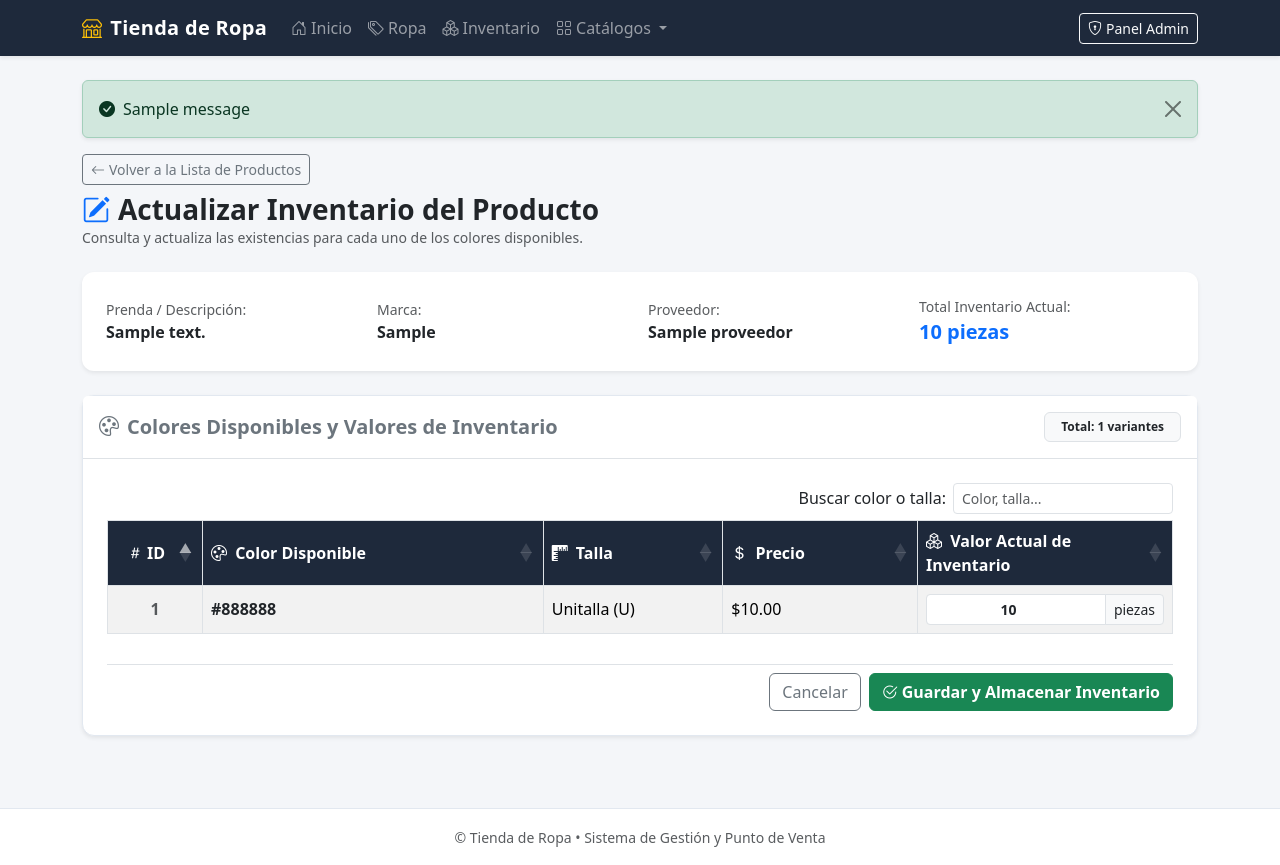
After one commit to FredyGarcia09/TiendaRopa, a Django app: page /inventario/1/ in a window 1280 px wide. The commit adds this page. Run offline with Django 5.2, Linux system fonts and the light colour scheme; tables that the repository leaves empty hold one stand-in row (values such as "Sample post"); one stand-in notice (Sample message) is shown; some libraries are stand-ins or nearby versions.

Commit message:
feat: implementar módulo de consulta y actualización de inventario por color con DataTables y documentación AV1

```diff
--- /dev/null
+++ b/gestion/templates/inventario_detalle.html
@@ -0,0 +1,158 @@
+{% extends "pagina_maestra.html" %}
+
+{% block title %}Actualizar Inventario - {{ ropa.descripcion|default:ropa.marca }}{% endblock %}
+
+{% block estilos %}
+<!-- DataTables Bootstrap 5 CSS -->
+<link rel="stylesheet" href="https://cdn.datatables.net/2.1.8/css/dataTables.bootstrap5.min.css">
+
+<style>
+    .table-container {
+        border-radius: 0.75rem;
+        border: 1px solid #e2e8f0;
+    }
+    table.dataTable thead th {
+        background-color: #1e293b !important;
+        color: #ffffff !important;
+        font-weight: 600;
+        vertical-align: middle;
+    }
+    table.dataTable tbody tr:hover {
+        background-color: #f8fafc;
+    }
+</style>
+{% endblock %}
+
+{% block content %}
+<div class="mb-4">
+    <a href="{% url 'inventario_lista' %}" class="btn btn-outline-secondary btn-sm mb-2">
+        <i class="bi bi-arrow-left me-1"></i>Volver a la Lista de Productos
+    </a>
+    <h3 class="fw-bold mb-0 text-dark">
+        <i class="bi bi-pencil-square text-primary me-2"></i>Actualizar Inventario del Producto
+    </h3>
+    <p class="text-muted small mb-0">Consulta y actualiza las existencias para cada uno de los colores disponibles.</p>
+</div>
+
+<!-- Tarjeta de Información General del Producto -->
+<div class="card shadow-sm border-0 mb-4 bg-white" style="border-radius: 0.75rem; border: 1px solid #e2e8f0;">
+    <div class="card-body p-4">
+        <div class="row g-3 align-items-center">
+            <div class="col-sm-6 col-md-3">
+                <span class="text-muted small d-block">Prenda / Descripción:</span>
+                <strong class="fs-6 text-dark">{{ ropa.descripcion|default:ropa.marca }}</strong>
+            </div>
+            <div class="col-sm-6 col-md-3">
+                <span class="text-muted small d-block">Marca:</span>
+                <span class="fw-semibold">{{ ropa.marca }}</span>
+            </div>
+            <div class="col-sm-6 col-md-3">
+                <span class="text-muted small d-block">Proveedor:</span>
+                <span class="fw-semibold">{{ ropa.proveedor.nombre }}</span>
+            </div>
+            <div class="col-sm-6 col-md-3">
+                <span class="text-muted small d-block">Total Inventario Actual:</span>
+                <span class="fs-5 fw-bold text-primary">{{ total_stock }} piezas</span>
+            </div>
+        </div>
+    </div>
+</div>
+
+<!-- Formulario con Tabla de Colores y Existencias -->
+<div class="card shadow-sm table-container mb-5">
+    <div class="card-header bg-white py-3 border-bottom d-flex justify-content-between align-items-center">
+        <h5 class="mb-0 fw-semibold text-secondary">
+            <i class="bi bi-palette me-2"></i>Colores Disponibles y Valores de Inventario
+        </h5>
+        <span class="badge bg-light text-dark border px-3 py-2">
+            Total: {{ modelos|length }} variantes
+        </span>
+    </div>
+    <div class="card-body p-3 p-md-4">
+        {% if modelos %}
+        <form method="post" action="">
+            {% csrf_token %}
+            <div class="table-responsive mb-4">
+                <table id="tablaColores" class="table table-striped table-bordered table-hover align-middle w-100">
+                    <thead>
+                        <tr>
+                            <th class="text-center" style="width: 60px;"><i class="bi bi-hash"></i> ID</th>
+                            <th><i class="bi bi-palette me-1"></i> Color Disponible</th>
+                            <th><i class="bi bi-rulers me-1"></i> Talla</th>
+                            <th><i class="bi bi-currency-dollar me-1"></i> Precio</th>
+                            <th style="width: 220px;"><i class="bi bi-boxes me-1"></i> Valor Actual de Inventario</th>
+                        </tr>
+                    </thead>
+                    <tbody>
+                        {% for modelo in modelos %}
+                        <tr>
+                            <td class="text-center text-muted fw-bold">{{ modelo.id }}</td>
+                            <td><strong class="text-dark">{{ modelo.color }}</strong></td>
+                            <td>{{ modelo.get_talla_display }} ({{ modelo.talla }})</td>
+                            <td>${{ modelo.precio }}</td>
+                            <td>
+                                <div class="input-group input-group-sm">
+                                    <input type="number"
+                                           name="stock_{{ modelo.id }}"
+                                           value="{{ modelo.stock }}"
+                                           min="0"
+                                           class="form-control text-center fw-semibold"
+                                           required>
+                                    <span class="input-group-text">piezas</span>
+                                </div>
+                            </td>
+                        </tr>
+                        {% endfor %}
+                    </tbody>
+                </table>
+            </div>
+
+            <div class="d-flex justify-content-end gap-2 pt-2 border-top">
+                <a href="{% url 'inventario_lista' %}" class="btn btn-outline-secondary">
+                    Cancelar
+                </a>
+                <button type="submit" class="btn btn-success fw-semibold">
+                    <i class="bi bi-check2-circle me-1"></i>Guardar y Almacenar Inventario
+                </button>
+            </div>
+        </form>
+        {% else %}
+        <div class="p-4 text-center text-muted">
+            <i class="bi bi-inbox fs-2 d-block mb-2"></i>
+            Este producto aún no cuenta con colores o modelos registrados en el sistema.
+            <div class="mt-3">
+                <a href="{% url 'inventario_lista' %}" class="btn btn-outline-secondary btn-sm">
+                    Volver a la lista
+                </a>
+            </div>
+        </div>
+        {% endif %}
+    </div>
+</div>
+{% endblock %}
+
+{% block scripts %}
+<!-- DataTables Core & Bootstrap 5 Integration -->
+<script src="https://cdn.datatables.net/2.1.8/js/dataTables.min.js"></script>
+<script src="https://cdn.datatables.net/2.1.8/js/dataTables.bootstrap5.min.js"></script>
+
+<script>
+    $(document).ready(function() {
+        $('#tablaColores').DataTable({
+            responsive: true,
+            paging: false, // Desactivar paginación para garantizar que todos los inputs del formulario se envíen en el POST
+            searching: true,
+            info: false,
+            language: {
+                decimal: "",
+                emptyTable: "No hay colores registrados",
+                loadingRecords: "Cargando datos...",
+                processing: "Procesando...",
+                search: "Buscar color o talla:",
+                searchPlaceholder: "Color, talla...",
+                zeroRecords: "No se encontraron colores coincidentes"
+            }
+        });
+    });
+</script>
+{% endblock %}
--- a/gestion/templates/pagina_maestra.html
+++ b/gestion/templates/pagina_maestra.html
@@ -86,6 +86,11 @@
                             <i class="bi bi-tags me-1"></i>Ropa
                         </a>
                     </li>
+                    <li class="nav-item">
+                        <a class="nav-link" href="{% url 'inventario_lista' %}">
+                            <i class="bi bi-boxes me-1"></i>Inventario
+                        </a>
+                    </li>
                     <li class="nav-item dropdown">
                         <a class="nav-link dropdown-toggle" href="#" role="button" data-bs-toggle="dropdown"
                             aria-expanded="false">
@@ -93,6 +98,7 @@
                         </a>
                         <ul class="dropdown-menu shadow-sm">
                             <li><a class="dropdown-item" href="{% url 'ropa' %}"><i class="bi bi-tags me-2 text-primary"></i>Ropa</a></li>
+                            <li><a class="dropdown-item" href="{% url 'inventario_lista' %}"><i class="bi bi-boxes me-2 text-info"></i>Inventario</a></li>
                             <li><hr class="dropdown-divider"></li>
                             <li><a class="dropdown-item" href="#"><i class="bi bi-layers me-2 text-secondary"></i>Modelos</a></li>
                             <li><a class="dropdown-item" href="#"><i class="bi bi-truck me-2 text-secondary"></i>Proveedores</a></li>
@@ -116,6 +122,14 @@
 
     <!-- Contenido Principal -->
     <main class="container my-4">
+        {% if messages %}
+            {% for message in messages %}
+                <div class="alert alert-{{ message.tags|default:'info' }} alert-dismissible fade show shadow-sm" role="alert">
+                    <i class="bi bi-check-circle-fill me-2"></i>{{ message }}
+                    <button type="button" class="btn-close" data-bs-dismiss="alert" aria-label="Cerrar"></button>
+                </div>
+            {% endfor %}
+        {% endif %}
         {% block content %}{% endblock %}
     </main>
 
--- a/gestion/urls.py
+++ b/gestion/urls.py
@@ -21,4 +21,6 @@ urlpatterns = [
     path('', views.HomeView.as_view(), name='home'),
     path('home/', views.HomeView.as_view(), name='home_alt'),
     path('ropa/', views.RopaListView.as_view(), name='ropa'),
+    path('inventario/', views.InventarioListView.as_view(), name='inventario_lista'),
+    path('inventario/<int:ropa_id>/', views.actualizar_inventario_view, name='actualizar_inventario'),
 ]
--- a/gestion/views.py
+++ b/gestion/views.py
@@ -1,5 +1,7 @@
+from django.shortcuts import render, get_object_or_404, redirect
+from django.contrib import messages
 from django.views import generic
-from .models import Ropa
+from .models import Ropa, Modelo
 
 
 class HomeView(generic.TemplateView):
@@ -20,3 +22,48 @@ class RopaListView(generic.ListView):
             .all()
             .order_by('id')
         )
+
+
+class InventarioListView(generic.ListView):
+    """Vista general para consultar productos con su inventario total disponible."""
+    model = Ropa
+    template_name = 'inventario_lista.html'
+    context_object_name = 'ropas'
+
+    def get_queryset(self):
+        return (
+            Ropa.objects.select_related('proveedor')
+            .prefetch_related('modelo_set')
+            .all()
+            .order_by('id')
+        )
+
+
+def actualizar_inventario_view(request, ropa_id):
+    """Formulario para consultar y actualizar el inventario existente de un producto por color."""
+    ropa = get_object_or_404(
+        Ropa.objects.select_related('proveedor').prefetch_related('modelo_set'),
+        pk=ropa_id
+    )
+    modelos = ropa.modelo_set.all().order_by('color', 'talla')
+
+    if request.method == 'POST':
+        for modelo in modelos:
+            campo = f'stock_{modelo.id}'
+            if campo in request.POST:
+                try:
+                    nuevo_stock = int(request.POST[campo])
+                    if nuevo_stock >= 0:
+                        modelo.stock = nuevo_stock
+                        modelo.save(update_fields=['stock'])
+                except ValueError:
+                    pass
+        messages.success(request, f'Inventario actualizado con éxito para "{ropa.descripcion or ropa.marca}".')
+        return redirect('actualizar_inventario', ropa_id=ropa.id)
+
+    total_stock = sum(m.stock for m in modelos)
+    return render(request, 'inventario_detalle.html', {
+        'ropa': ropa,
+        'modelos': modelos,
+        'total_stock': total_stock,
+    })
```
Also changed, not shown: DOCUMENTACION_AV1.txt (added, +160 -0 lines), gestion/templates/home.html (+5 -5 lines), gestion/templates/inventario_lista.html (added, +121 -0 lines).
